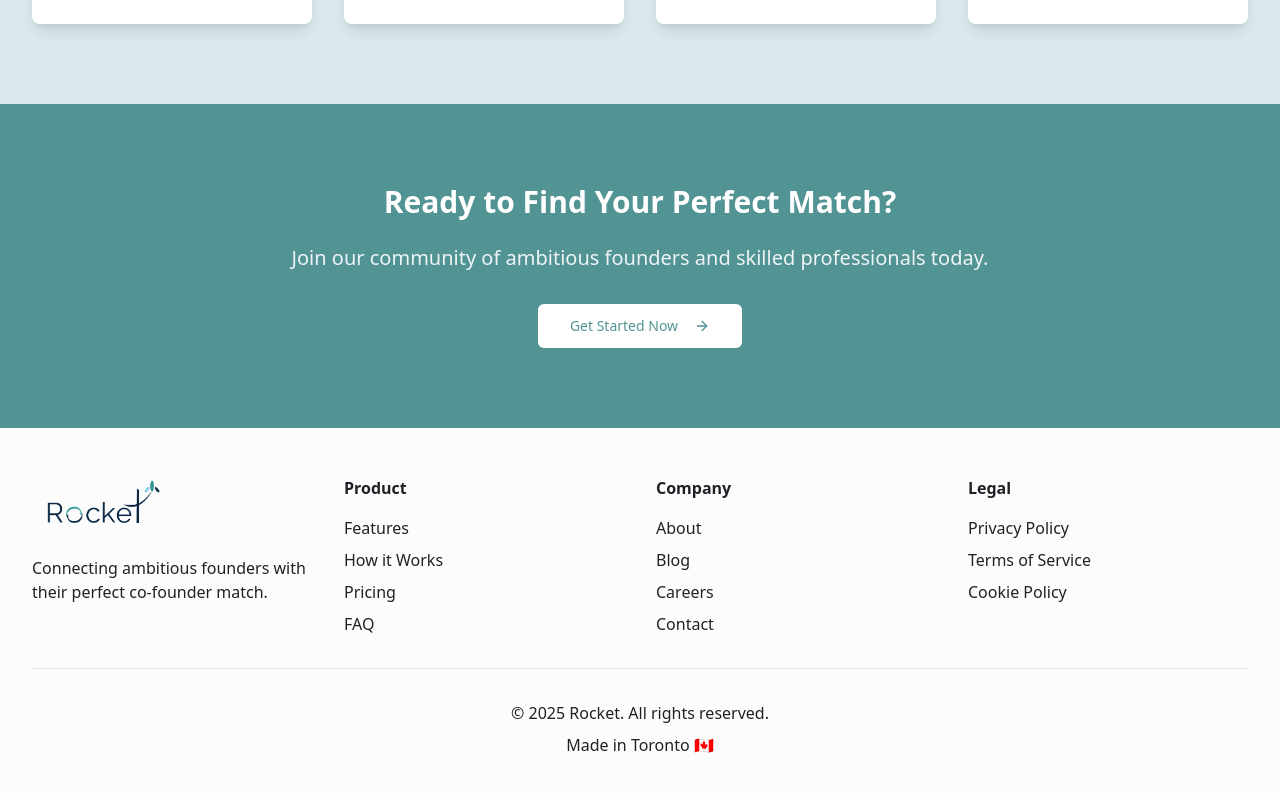
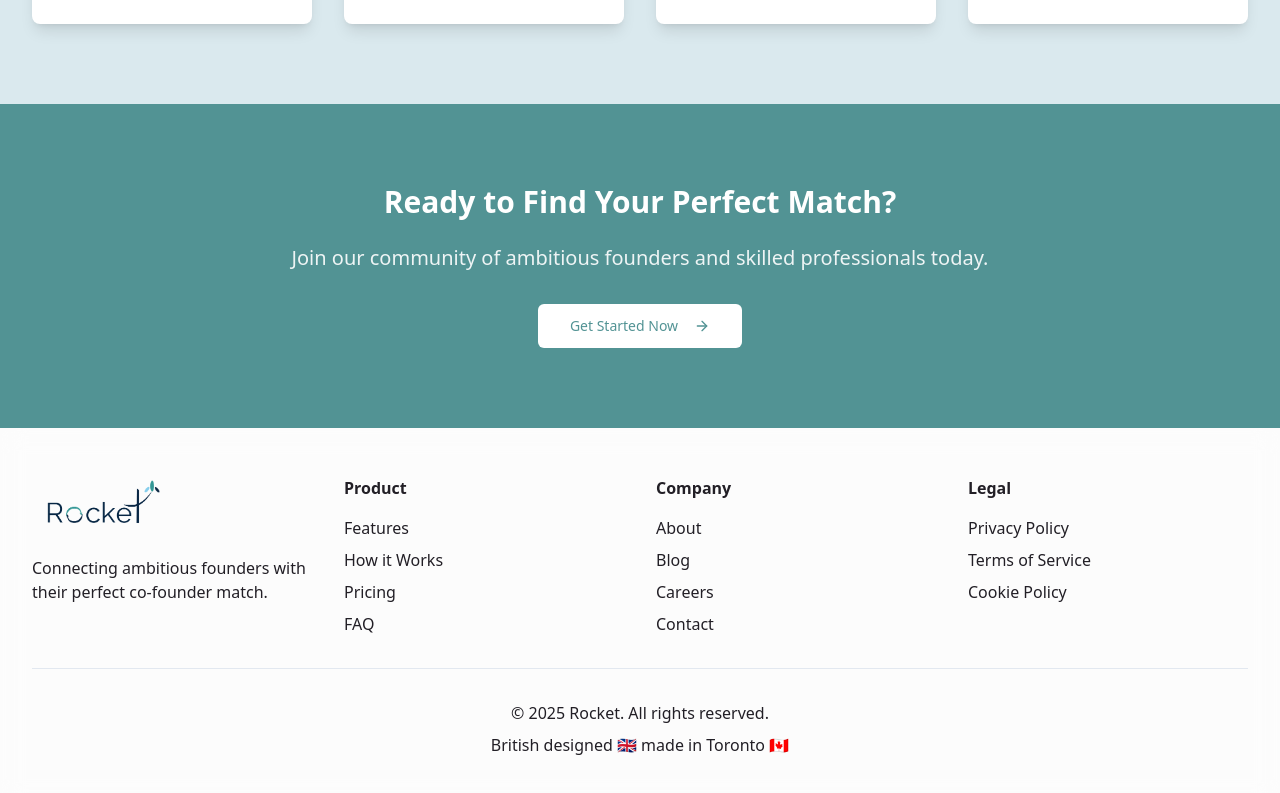
Before and after one commit to camdeardon/rocket-9012032c, a React (Vite) app: page / in a window 1280 px wide. Shown: the part 1368-2161 px from the top of the page. Built offline with nearby package versions, Linux system fonts and the light colour scheme.

Commit message:
Update Index.tsx

```diff
--- a/src/pages/Index.tsx
+++ b/src/pages/Index.tsx
@@ -194,7 +194,7 @@ const Index = () => {
           <div className="mt-8 pt-8 border-t text-center text-secondary-foreground flex flex-col items-center justify-center gap-2">
             <div>© {new Date().getFullYear()} Rocket. All rights reserved.</div>
             <div className="flex items-center gap-2">
-              Made in Toronto 🇨🇦
+              British designed 🇬🇧 made in Toronto 🇨🇦
             </div>
           </div>
         </div>
```
